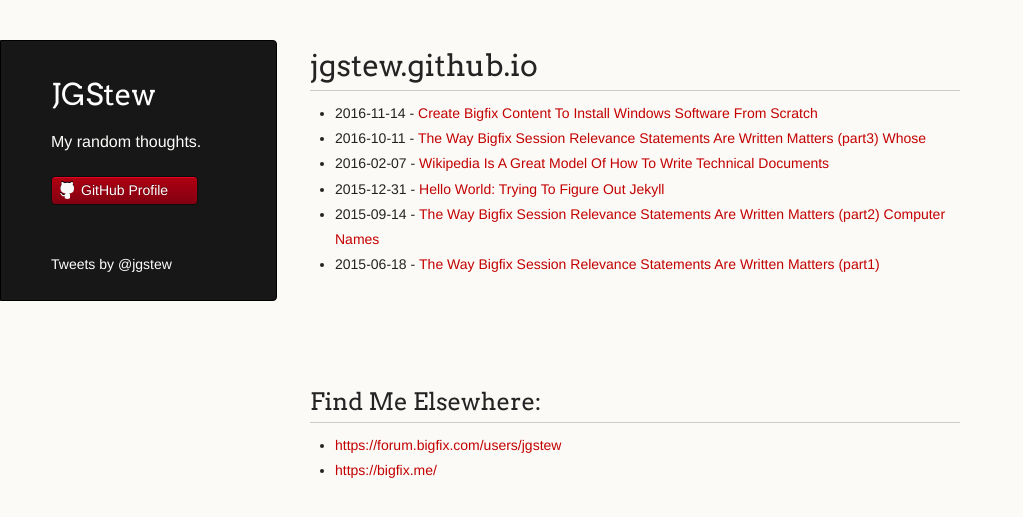
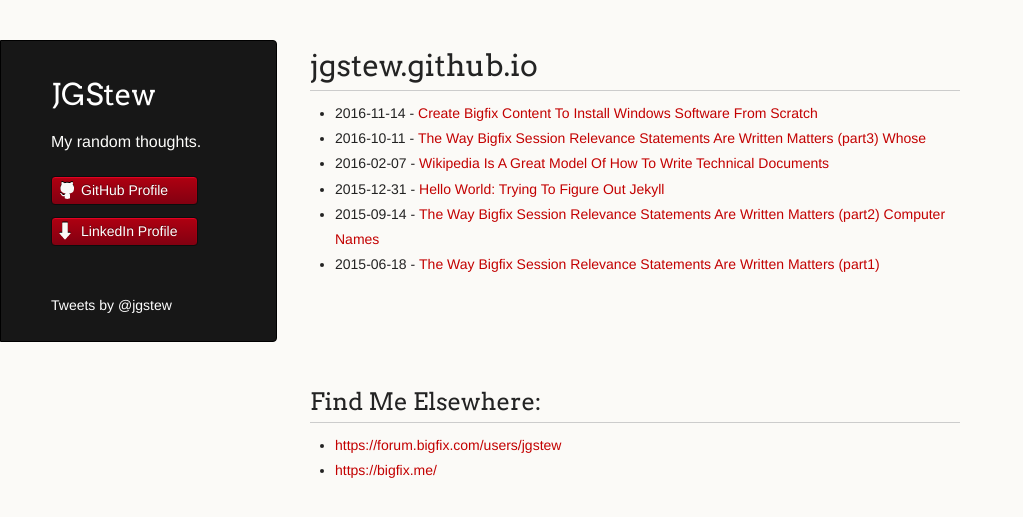
Before and after one commit to jgstew/jgstew.github.io, a Jekyll site: the page built from index.html, in a window 1280 px wide. Shown: the top 517 px of the page, without its empty margins (0-1023 px from the left). Built offline with Jekyll 4.4.1, drawn with Linux system fonts in a browser that asks for light colours; comment, search, counter and statistics services are not loaded.

Commit message:
Update default.html

```diff
--- a/_layouts/default.html
+++ b/_layouts/default.html
@@ -21,6 +21,7 @@
 
         <ul>
           <li><a class="buttons github" href="https://github.com/jgstew">GitHub Profile</a></li>
+	  <li><a class="buttons linkedin" href="https://www.linkedin.com/in/jgstew">LinkedIn Profile</a></li>
         </ul>
         <br/>
 <a class="twitter-timeline" data-chrome="nofooter noborders noscrollbar" data-dnt="true" href="https://twitter.com/jgstew" data-widget-id="694687432948584448">Tweets by @jgstew</a>
```
